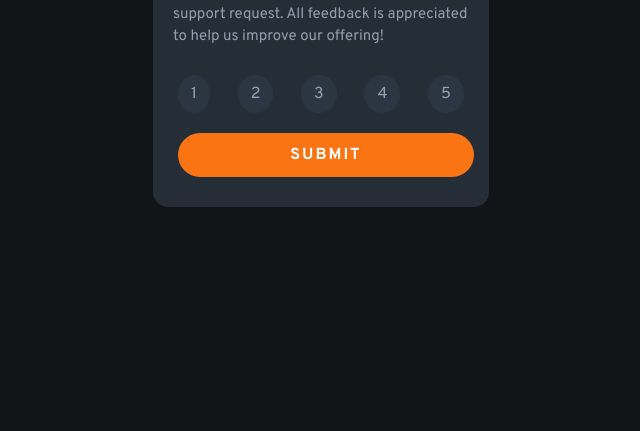
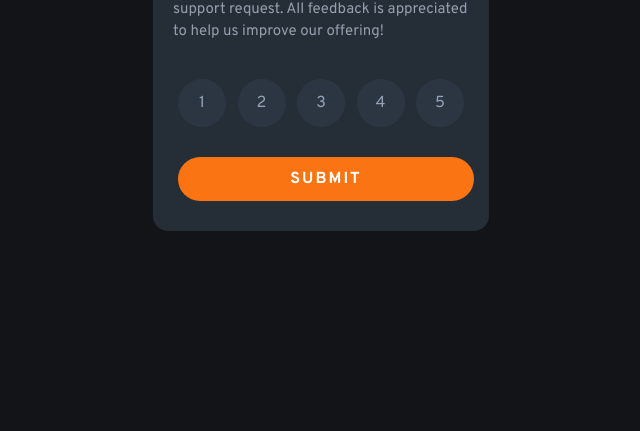
Before and after one commit to Camilaic96/-Camilaic96-Challenges-Frontend-Mentor-Interactive-Rating, a plain HTML site: page index.html in a window 1280 px wide. Shown: the part 369-800 px from the top of the page, without its empty margins (319-959 px from the left). Drawn offline with nearby package versions, Linux system fonts and the light colour scheme.

Commit message:
corrección tamaño botones y screenshot

```diff
--- a/css/styles.css
+++ b/css/styles.css
@@ -30,13 +30,14 @@ main {
 #card, #card-ty {
     border: 0;
     width: 21rem;
-    height: 22rem;
+    height: 25rem;
     border-radius: 15px;
     background-color: var(--color-darkBlue);
     color: var(--color-white);
     display: flex;
     flex-direction: column;
     padding: 20px;
+    justify-content: space-between;
 }
 
 i {
@@ -83,6 +84,8 @@ p {
     display:flex;
     align-items:center;
     justify-content: center;
+    height: 48px;
+    width: 48px;
 }
 
 .btn:hover {
```
Also changed, not shown: assets/screenshot/active-states.png, assets/screenshot/desktop-design.png, assets/screenshot/desktop-thank-you-state.png, assets/screenshot/mobile-design.png, assets/screenshot/mobile-thank-you-state.png, 1 other file.
